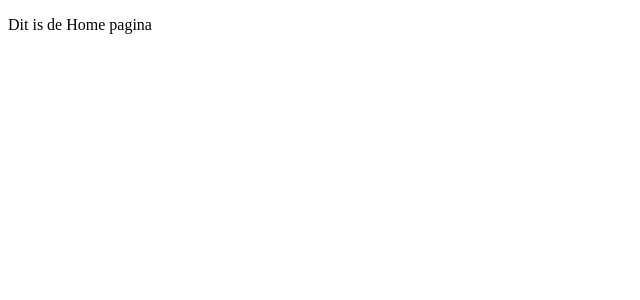
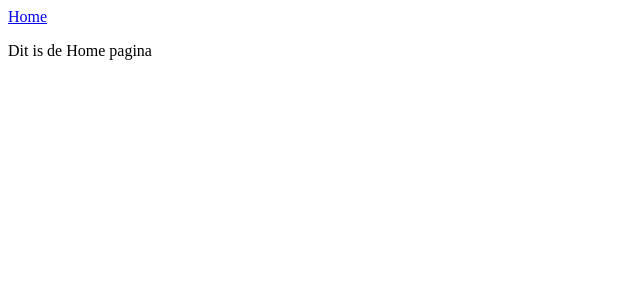
Before and after one commit to nickbroeks/react-pro-message-app, a React (Vite) app: page / in a window 1280 px wide. Shown: the top 300 px of the page, without its empty margins (0-640 px from the left). Built offline with nearby package versions, Linux system fonts and the light colour scheme.

Commit message:
Made a Layout component

```diff
--- /dev/null
+++ b/src/components/layout/MainLayout.tsx
@@ -0,0 +1,13 @@
+import NavBar from "./NavBar";
+
+type MainLayoutProps = { children: React.ReactNode;};
+
+export default function MainLayout({ children }: MainLayoutProps) {
+
+    return (
+        <div className="container">
+            <NavBar/>
+            {children}
+        </div>
+    )
+}
--- /dev/null
+++ b/src/components/layout/NavBar.tsx
@@ -0,0 +1,10 @@
+import { Link } from "react-router-dom";
+
+export default function NavBar() {
+
+  return (
+    <nav className="container navbar">
+      <Link to="/">Home</Link>
+    </nav>
+  )
+}
--- a/src/modules/home/pages/HomePage.tsx
+++ b/src/modules/home/pages/HomePage.tsx
@@ -1,7 +1,10 @@
+import MainLayout from "../../../components/layout/MainLayout";
 
 
 export default function HomePage() {
   return (
-    <p>Dit is de Home pagina</p>
+    <MainLayout>
+      <p>Dit is de Home pagina</p>
+    </MainLayout>
   )
 }
```
